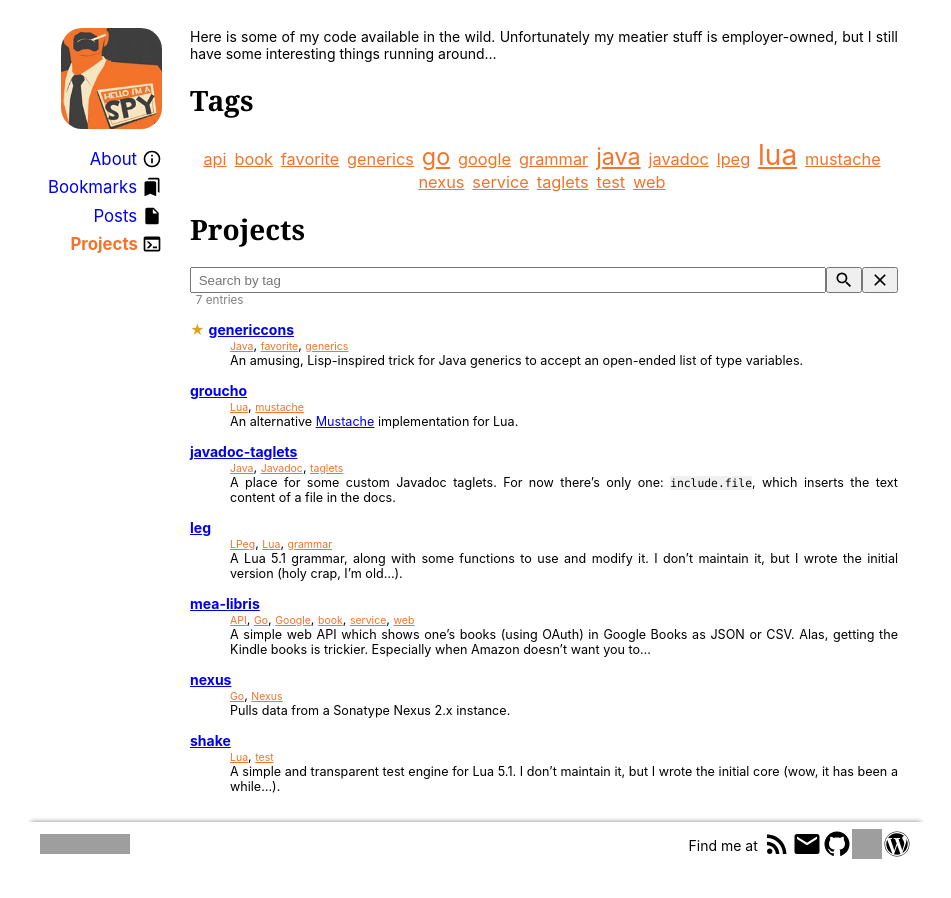
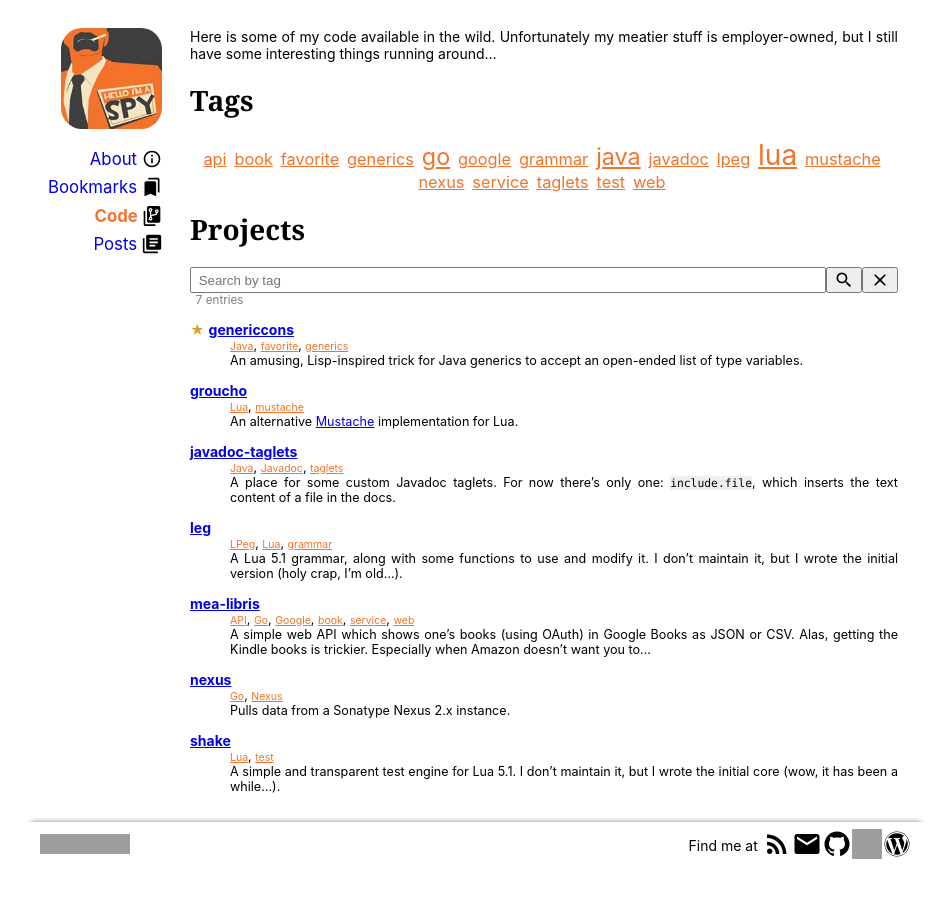
Before and after one commit to hanjos/hanjos.github.io, a Jekyll site: the page built from code.md, in a window 1280 px wide. Shown: the whole page, without its empty margins (164-1115 px from the left). Built offline with Jekyll 4.4.1, drawn with Linux system fonts in a browser that asks for light colours; grey boxes are pictures that could not be loaded.

Commit message:
Trocando imagens e links.

```diff
--- a/_includes/header.html
+++ b/_includes/header.html
@@ -7,7 +7,7 @@
       <ul>
       {% for item in site.data.navigation %}
         <li><a href='{{ item.link }}' {% if page.url == item.link %}class='current'{% endif %}>
-          <span class='only-md'>{{ item.name }}&nbsp;</span><img src='{{ item.icon }}' alt='{{ item.name }}' title='{{ item.name }}'>
+          <span class='only-md'>{{ item.name }}&nbsp;</span><img src='{{ item.icon }}' alt='{{ item.name }}' title='{{ item.name }}' class='navigation-link'>
         </a></li>
       {% endfor %}
       </ul>
--- a/_sass/_sidebar.scss
+++ b/_sass/_sidebar.scss
@@ -10,10 +10,5 @@ body > header nav {
     display: flex;
     flex-flow: row nowrap;
     align-items: center;
-
-    img {
-      width: 1.2em;
-      height: 1.2em;
-    }
   }
 }
--- a/assets/css/styles.scss
+++ b/assets/css/styles.scss
@@ -33,6 +33,11 @@ body {
   > header {
     li {
       padding-left: 1em;
+    }
+
+    img.navigation-link {
+      width: 1.5em;
+      height: 1.5em;
     }
   }
 
@@ -165,6 +170,11 @@ img.banner {
           border-radius: 1.5em;
         }
 
+        img.navigation-link {
+          width: 1.2em;
+          height: 1.2em;
+        }
+
         nav {
           padding: 1em 0;
         }
--- a/projects.md
+++ b/code.md
@@ -1,6 +1,6 @@
 ---
 layout: default
-title: Projects
+title: Code
 ---
 
 Here is some of my code available in the wild. Unfortunately my meatier stuff is employer-owned, but I still have some interesting things running around...
@@ -24,7 +24,7 @@ Here is some of my code available in the wild. Unfortunately my meatier stuff is
 <dl>
 {% assign sorted_projects = site.data.projects | sort: 'title', 'last' %}
 {% for project in sorted_projects %}
-  {% include project-entry.html project=project %}
+  {% include code-entry.html project=project %}
 {% endfor %}
 </dl>
 {% endif %}
```
Also changed, not shown: _data/navigation.yml (+4 -4 lines), _includes/code-entry.html (renamed from _includes/project-entry.html), assets/images/file-document-box-multiple.svg (added), assets/images/source-repository-multiple.svg (added).
